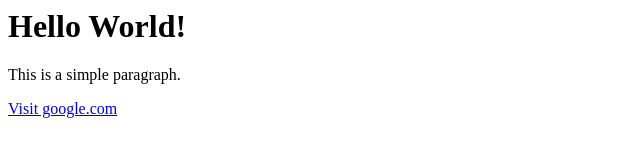
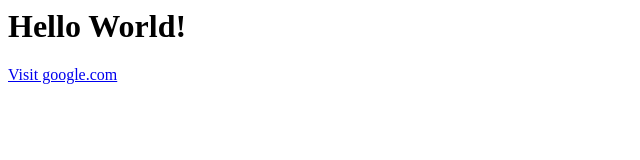
Before and after one commit to abdelrahmanlifestyle/git-new, a plain HTML site: page index.html in a window 1280 px wide. Shown: the whole page, without its empty margins (0-640 px from the left). Drawn offline with Linux system fonts and the light colour scheme.

Commit message:
fix: remove unnecessary paragraph from index.html

```diff
--- a/index.html
+++ b/index.html
@@ -2,6 +2,5 @@
     Hello World!
 </h1>
 
-<p>This is a simple paragraph.</p>
 
 <a href="https://www.google.com">Visit google.com</a>
```
